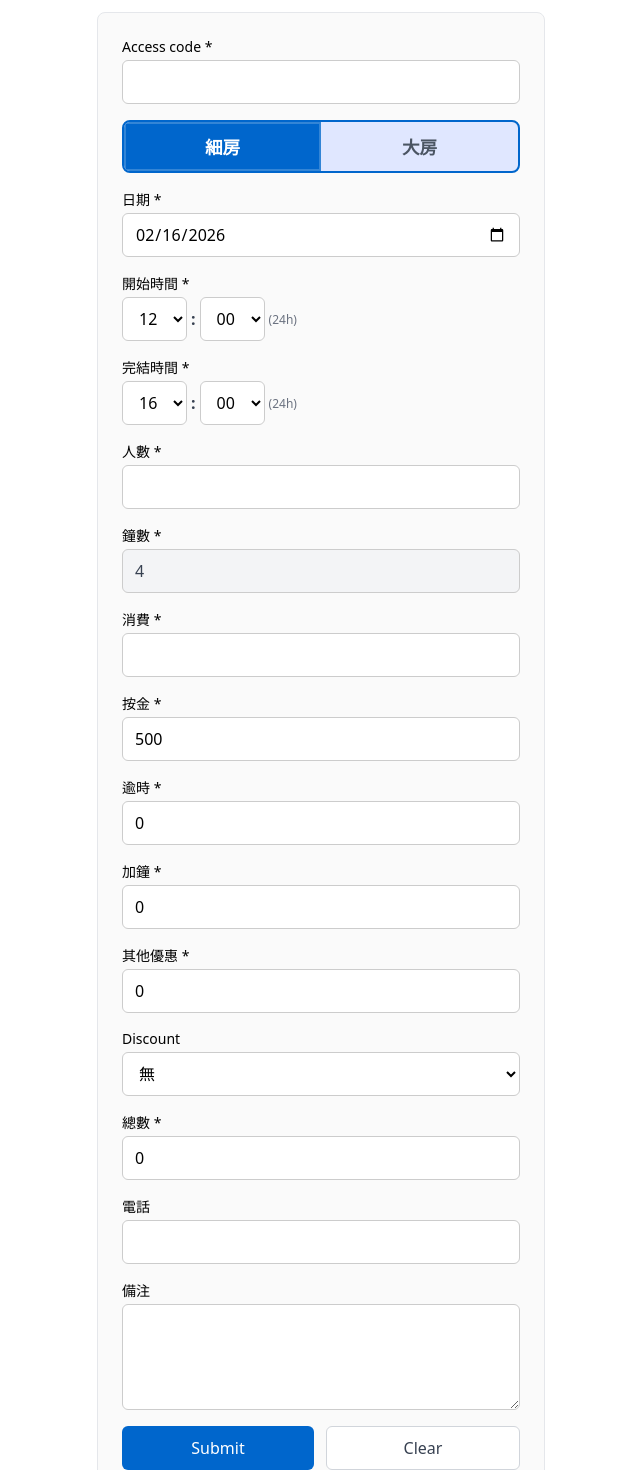
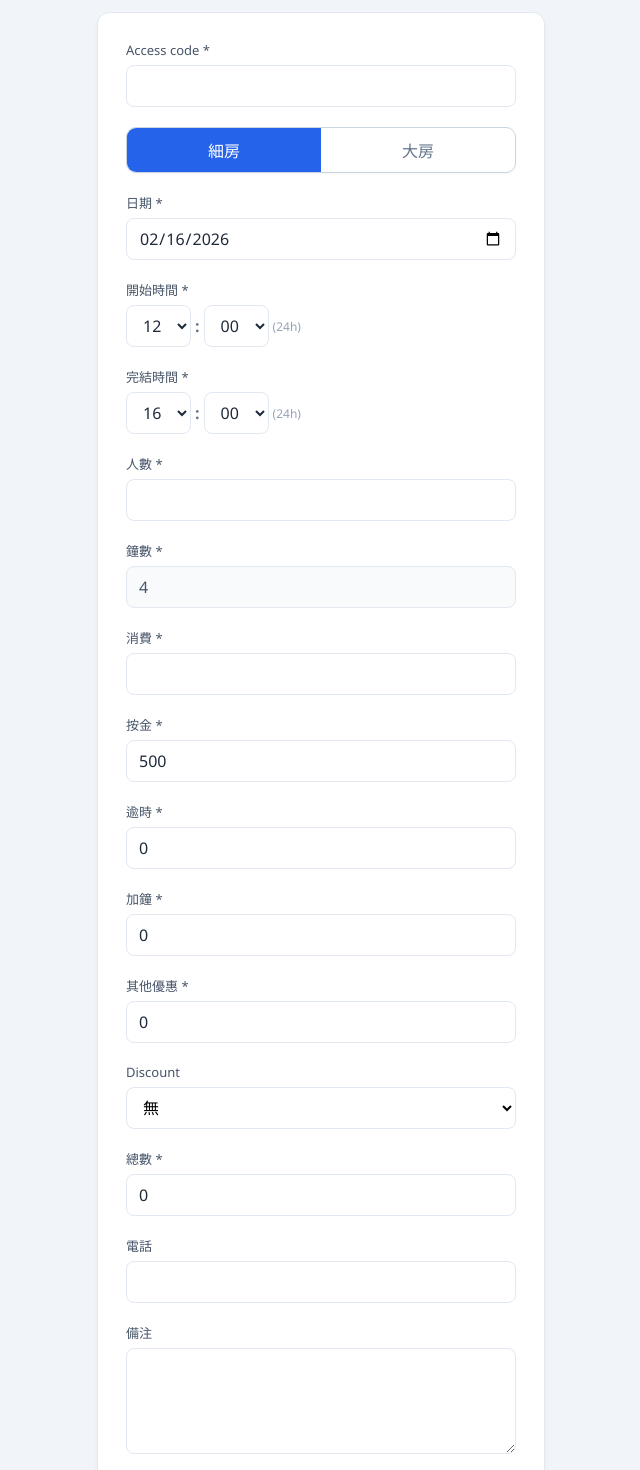
Before and after one commit to kwankwankwok/kingwin-record-form, a React (Vite) app: page / in a window 1280 px wide. Shown: the part 20-1490 px from the top of the page, without its empty margins (319-959 px from the left). Built offline with nearby package versions, Linux system fonts and the light colour scheme.

Commit message:
refactor style

```diff
--- a/src/components/Form.module.css
+++ b/src/components/Form.module.css
@@ -1,6 +1,6 @@
 .wrapper {
   min-height: 100vh;
-  padding: 1rem;
+  padding: 1.25rem;
   display: flex;
   align-items: flex-start;
   justify-content: center;
@@ -11,76 +11,87 @@
   max-width: 28rem;
   display: flex;
   flex-direction: column;
-  gap: 1rem;
+  gap: 1.25rem;
 }
 
 .roomToggle {
   display: flex;
-  border: 2px solid #0066cc;
-  border-radius: 8px;
+  border: 1px solid #cbd5e1;
+  border-radius: 10px;
   overflow: hidden;
-  background: #e0e7ff;
+  background: #fff;
+  box-shadow: 0 1px 2px rgba(0, 0, 0, 0.04);
 }
 
 .roomTab,
 .roomTabActive {
   flex: 1;
-  padding: 0.75rem 1.25rem;
+  padding: 0.625rem 1rem;
   font: inherit;
-  font-size: 1.1rem;
-  font-weight: 600;
+  font-size: 1rem;
+  font-weight: 500;
   border: none;
   cursor: pointer;
-  transition: background 0.15s, color 0.15s;
+  transition: background 0.2s ease, color 0.2s ease;
 }
 
 .roomTab {
   background: transparent;
-  color: #4b5563;
+  color: #64748b;
 }
 
 .roomTab:hover {
-  background: #c7d2fe;
-  color: #1e3a8a;
+  background: #f1f5f9;
+  color: #334155;
 }
 
 .roomTabActive {
-  background: #0066cc;
+  background: #2563eb;
   color: #fff;
-  box-shadow: inset 0 0 0 2px rgba(255, 255, 255, 0.2);
 }
 
 .field {
   display: flex;
   flex-direction: column;
-  gap: 0.25rem;
+  gap: 0.375rem;
 }
 
 .label {
-  font-size: 0.875rem;
+  font-size: 0.8125rem;
   font-weight: 500;
+  color: #475569;
 }
 
 .input {
   width: 100%;
-  min-height: 44px;
+  min-height: 42px;
   padding: 0.5rem 0.75rem;
   font: inherit;
   font-size: 1rem;
-  border: 1px solid #ccc;
-  border-radius: 6px;
+  border: 1px solid #e2e8f0;
+  border-radius: 8px;
   background: #fff;
+  color: #1e293b;
+  transition: border-color 0.15s ease, box-shadow 0.15s ease;
+}
+
+.input::placeholder {
+  color: #94a3b8;
+}
+
+.input:hover:not(:focus):not([readonly]) {
+  border-color: #cbd5e1;
 }
 
 .input:focus {
   outline: none;
-  border-color: #0066cc;
-  box-shadow: 0 0 0 2px rgba(0, 102, 204, 0.2);
+  border-color: #2563eb;
+  box-shadow: 0 0 0 3px rgba(37, 99, 235, 0.15);
 }
 
 .input[readonly] {
-  background: #f3f4f6;
-  color: #374151;
+  background: #f8fafc;
+  color: #475569;
   cursor: default;
 }
 
@@ -98,12 +109,12 @@
 
 .timeSeparator {
   font-weight: 600;
-  color: #374151;
+  color: #64748b;
 }
 
 .timeSuffix {
   font-size: 0.75rem;
-  color: #6b7280;
+  color: #94a3b8;
 }
 
 .percentageDiscountRow {
@@ -111,43 +122,45 @@
   align-items: center;
   gap: 0.5rem;
   width: 100%;
-  min-height: 44px;
+  min-height: 42px;
 }
 
 .percentageDiscountSelect {
   flex: 1;
   min-width: 0;
-  min-height: 44px;
+  min-height: 42px;
   padding: 0.5rem 0.75rem;
   font: inherit;
   font-size: 1rem;
-  border: 1px solid #ccc;
-  border-radius: 6px;
+  border: 1px solid #e2e8f0;
+  border-radius: 8px;
   background: #fff;
+  transition: border-color 0.15s ease, box-shadow 0.15s ease;
 }
 
 .percentageDiscountSelect:focus {
   outline: none;
-  border-color: #0066cc;
-  box-shadow: 0 0 0 2px rgba(0, 102, 204, 0.2);
+  border-color: #2563eb;
+  box-shadow: 0 0 0 3px rgba(37, 99, 235, 0.15);
 }
 
 .percentageDiscountInput {
   width: 5rem;
   flex-shrink: 0;
-  min-height: 44px;
+  min-height: 42px;
   padding: 0.5rem 0.75rem;
   font: inherit;
   font-size: 1rem;
-  border: 1px solid #ccc;
-  border-radius: 6px;
+  border: 1px solid #e2e8f0;
+  border-radius: 8px;
   background: #fff;
+  transition: border-color 0.15s ease, box-shadow 0.15s ease;
 }
 
 .percentageDiscountInput:focus {
   outline: none;
-  border-color: #0066cc;
-  box-shadow: 0 0 0 2px rgba(0, 102, 204, 0.2);
+  border-color: #2563eb;
+  box-shadow: 0 0 0 3px rgba(37, 99, 235, 0.15);
 }
 
 textarea.input {
@@ -157,25 +170,28 @@ textarea.input {
 
 .error {
   margin: 0;
-  padding: 0.5rem;
+  padding: 0.625rem 0.75rem;
   font-size: 0.875rem;
   color: #b91c1c;
   background: #fef2f2;
-  border-radius: 6px;
+  border: 1px solid #fecaca;
+  border-radius: 8px;
 }
 
 .success {
   margin: 0;
-  padding: 0.5rem;
+  padding: 0.625rem 0.75rem;
   font-size: 0.875rem;
-  color: #166534;
+  color: #15803d;
   background: #f0fdf4;
-  border-radius: 6px;
+  border: 1px solid #bbf7d0;
+  border-radius: 8px;
 }
 
 .formActions {
   display: flex;
   gap: 0.75rem;
+  margin-top: 0.25rem;
 }
 
 .formActions .button,
@@ -191,18 +207,23 @@ textarea.input {
   font-size: 1rem;
   font-weight: 500;
   color: #fff;
-  background: #0066cc;
+  background: #2563eb;
   border: none;
-  border-radius: 6px;
+  border-radius: 8px;
   cursor: pointer;
+  transition: background 0.2s ease, transform 0.05s ease;
 }
 
 .button:hover:not(:disabled) {
-  background: #0052a3;
+  background: #1d4ed8;
+}
+
+.button:active:not(:disabled) {
+  transform: scale(0.99);
 }
 
 .button:disabled {
-  opacity: 0.7;
+  opacity: 0.65;
   cursor: not-allowed;
 }
 
@@ -212,16 +233,18 @@ textarea.input {
   font: inherit;
   font-size: 1rem;
   font-weight: 500;
-  color: #374151;
+  color: #475569;
   background: #fff;
-  border: 1px solid #d1d5db;
-  border-radius: 6px;
+  border: 1px solid #e2e8f0;
+  border-radius: 8px;
   cursor: pointer;
+  transition: background 0.2s ease, border-color 0.2s ease, color 0.2s ease;
 }
 
 .buttonSecondary:hover {
-  background: #f3f4f6;
-  border-color: #9ca3af;
+  background: #f8fafc;
+  border-color: #cbd5e1;
+  color: #334155;
 }
 
 @media (min-width: 600px) {
@@ -231,9 +254,10 @@ textarea.input {
   }
 
   .form {
-    padding: 1.5rem;
-    border: 1px solid #e5e7eb;
-    border-radius: 8px;
-    background: #fafafa;
+    padding: 1.75rem;
+    border: 1px solid #e2e8f0;
+    border-radius: 12px;
+    background: #fff;
+    box-shadow: 0 4px 6px -1px rgba(0, 0, 0, 0.06), 0 2px 4px -2px rgba(0, 0, 0, 0.04);
   }
 }
--- a/src/index.css
+++ b/src/index.css
@@ -7,7 +7,10 @@
 body {
   margin: 0;
   min-height: 100vh;
-  font-family: system-ui, -apple-system, sans-serif;
+  font-family: "Segoe UI", system-ui, -apple-system, sans-serif;
+  font-size: 16px;
+  color: #1f2937;
+  background: #f1f5f9;
   -webkit-font-smoothing: antialiased;
 }
 
```
